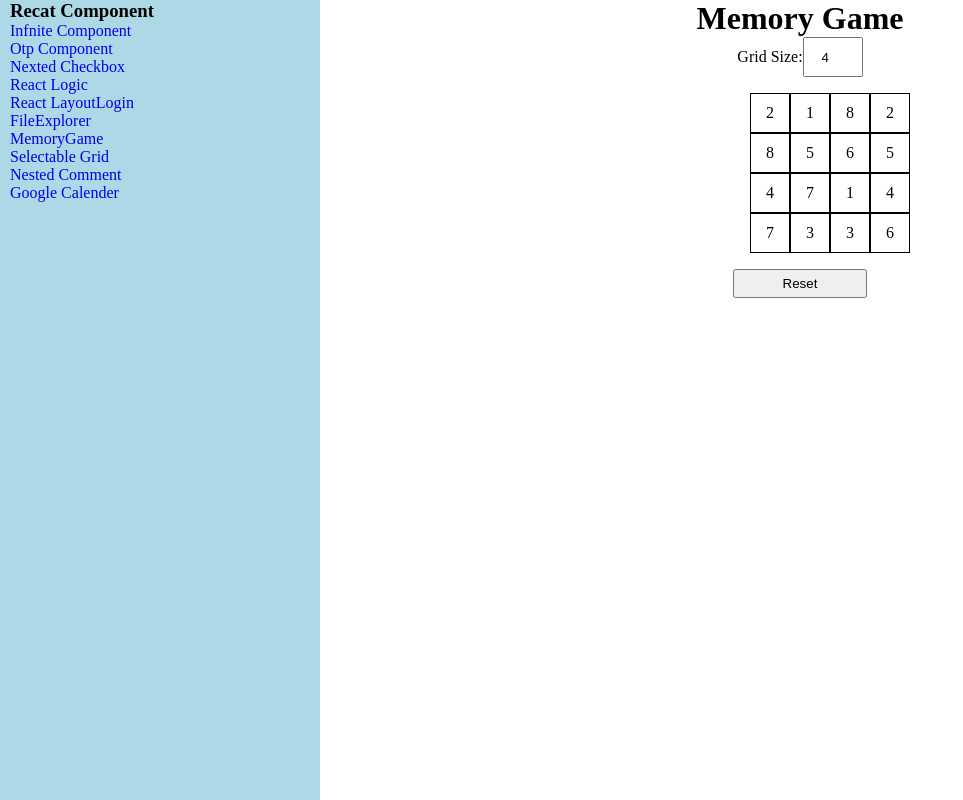
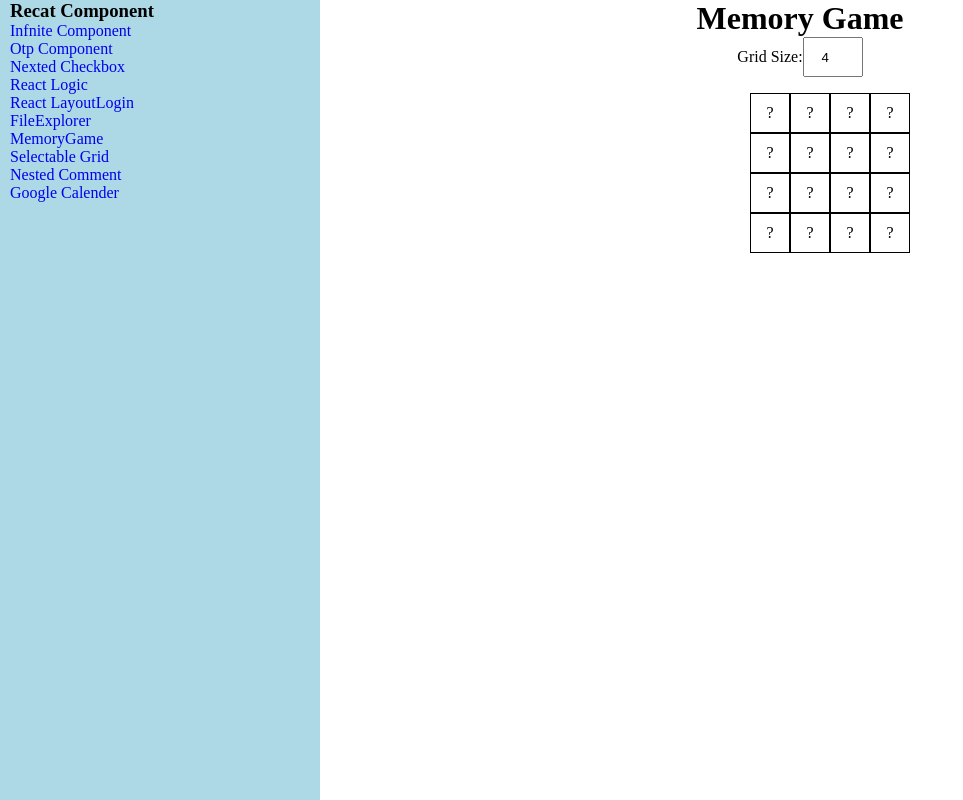
Before and after one commit to mdsameeralam9/React-Practice, a React (Vite) app: page /memoryGame in a window 1280 px wide. Shown: the whole page, without its empty margins (0-963 px from the left). Built offline with nearby package versions, Linux system fonts and the light colour scheme.

Commit message:
memory game

```diff
--- a/src/components/MemoryGame/Grid.tsx
+++ b/src/components/MemoryGame/Grid.tsx
@@ -4,11 +4,12 @@ import type { GridItem } from './ReactMemoryGameComponent';
 interface GridInterface {
   item:GridItem;
   handleCardClick: (item: GridItem) => void;
+  inIncluded:boolean;
 }
 
-const Grid:React.FC<GridInterface> = ({ item, handleCardClick }) => {
+const Grid:React.FC<GridInterface> = ({ item, handleCardClick, inIncluded }) => {
   return (
-    <div className='memGrid' onClick={() => handleCardClick(item)}>{item.value}</div>
+    <div className={`${inIncluded && "bgBlue"} memGrid`} onClick={() => handleCardClick(item)}>{inIncluded ? item.value : "?"}</div>
   )
 }
 
--- a/src/components/MemoryGame/ReactMemoryGameComponent.tsx
+++ b/src/components/MemoryGame/ReactMemoryGameComponent.tsx
@@ -14,36 +14,39 @@ const ReactMemoryGameComponent: React.FC<MemPropsInterface> = ({ size }) => {
     const [grid, setGrid] = useState<GridItem[]>([]);
     const [isWon, setIsWon] = useState<boolean>(false);
     const [flippedCard, setFlippedCard] = useState<number[]>([]);
-    const [pairCard, setPairCard] = useState<GridItem[]>([]);
+    const [pairCard, setPairCard] = useState<number[]>([]);
 
     const initializeGrid = () => {
         const totalItem: number = size * size;
         const pairItem: number = Math.floor(totalItem / 2)
         const array = Array.from({ length: pairItem }, (_, index) => index + 1);
         const suffledArray: GridItem[] = [...array, ...array]
-            .sort(() => Math.random() - 0.5)
-            .slice(0, totalItem)
-            .map((val, idx) => ({ id: idx, value: val }));
+        .sort(() => Math.random() - 0.5)
+        .slice(0, totalItem)
+        .map((val, idx) => ({ id: idx, value: val }));
 
-        setGrid(suffledArray)
+        setGrid(suffledArray);
+        setIsWon(false);
+        setFlippedCard([]);
+        setPairCard([]);
     }
+
     const reset = () => initializeGrid();
 
     const handleCardClick = (data: GridItem): void => {
         if (isWon) return;
-        console.log(data, flippedCard)
         const copy = [...flippedCard];
         if (copy.length === 0) {
             copy.push(data.id)
             setFlippedCard(copy);
         } else {
-
+           copy.push(data.id)
+           setFlippedCard(copy);
             // both value are equal the push both the value to winArr and make this array to []
             const filValue: GridItem | undefined = grid.find(i => i.id === copy[0]);
-            console.log("43===>", filValue)
             if (data.value === filValue?.value) {
                 const copyPairCards = [...pairCard]
-                copyPairCards.push(filValue, data)
+                copyPairCards.push(filValue.id, data.id)
                 setPairCard(copyPairCards);
                 setFlippedCard([]);
                 if (copyPairCards.length === grid.length) {
@@ -56,19 +59,20 @@ const ReactMemoryGameComponent: React.FC<MemPropsInterface> = ({ size }) => {
                 }, 1000)
             }
         }
-
-
-
     }
 
     useEffect(() => {
         initializeGrid()
     }, [size])
 
+    if (isWon) return (
+        <>
+         <h1>You Won the Game</h1>
+          <button onClick={reset} style={{ padding: "5px 3rem", cursor: "pointer", marginTop: "1rem" }}>{isWon ? "Play Again!" : "Reset"}</button>
+        </>
+    )
 
-    console.log(pairCard)
-
-    if (isWon) return <h1>You won the game</h1>
+    const isItmeIncluded = (val:number):boolean => (flippedCard.includes(val) || pairCard.includes(val))
 
     return (
         <div className='gamWrapper'>
@@ -78,11 +82,11 @@ const ReactMemoryGameComponent: React.FC<MemPropsInterface> = ({ size }) => {
                         key={item.id}
                         item={item}
                         handleCardClick={handleCardClick}
-
+                        inIncluded={isItmeIncluded(item.id)}
                     />
                 ))}
             </div>
-            <button onClick={reset} style={{ padding: "5px 3rem", cursor: "pointer", marginTop: "1rem" }}>{isWon ? "Play Again!" : "Reset"}</button>
+
         </div>
     )
 }
--- a/src/components/MemoryGame/style.css
+++ b/src/components/MemoryGame/style.css
@@ -30,3 +30,8 @@
     justify-content: center;
     align-items: center;
 }
+
+.bgBlue{
+    background: blue;
+    color: white;
+}
```
